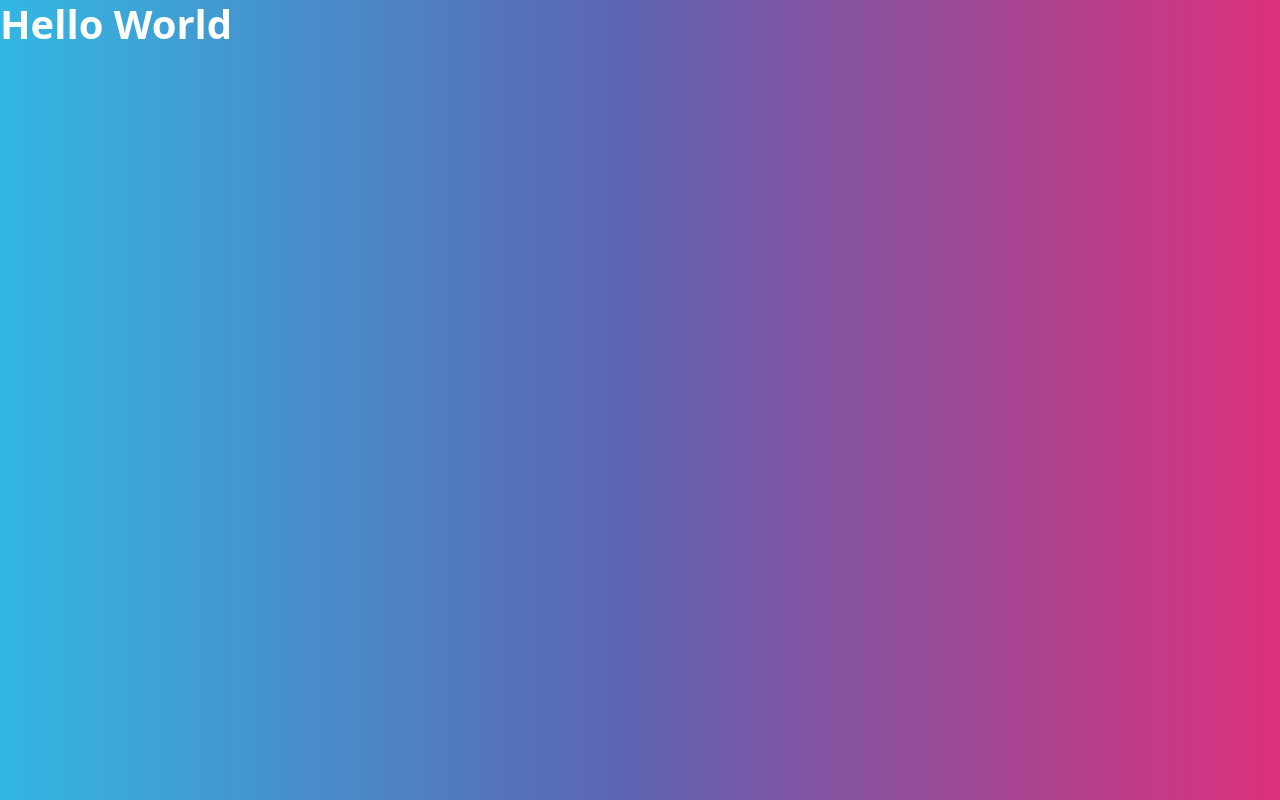
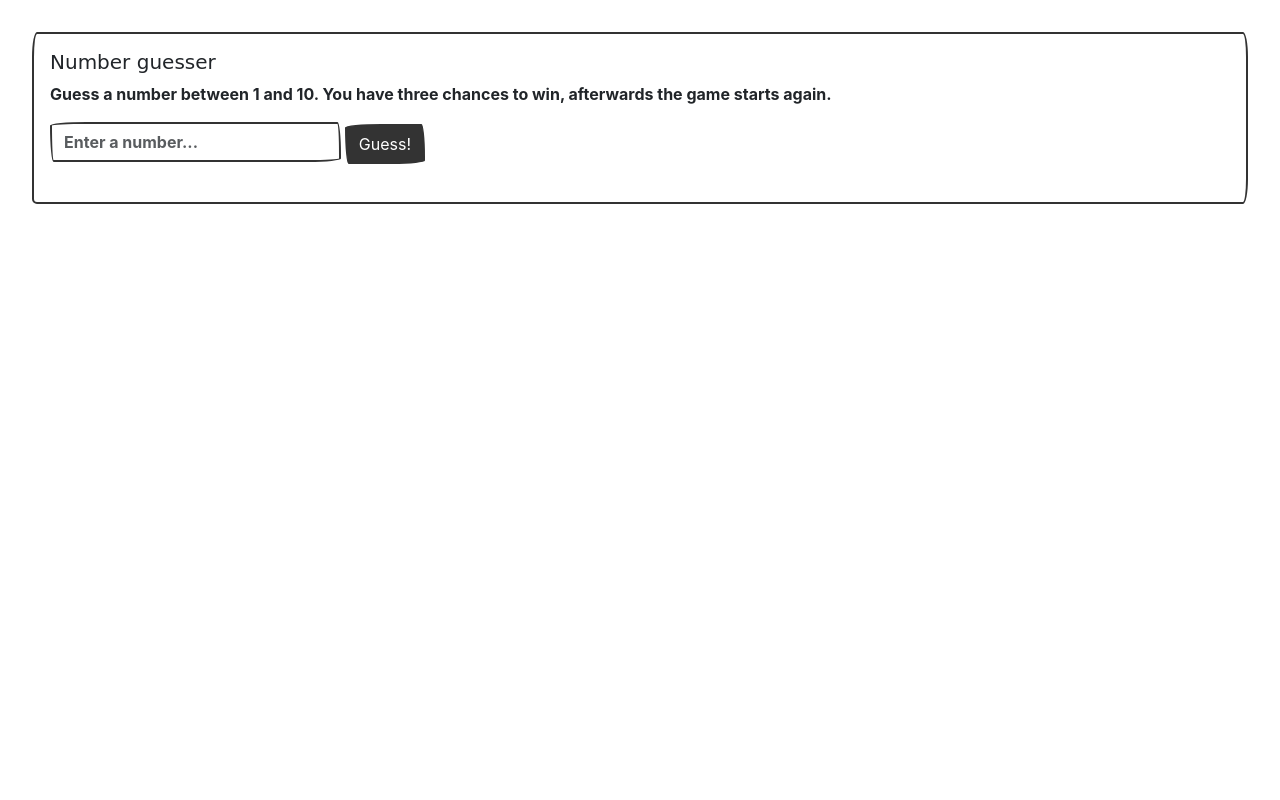
Before and after one commit to JonasBne/number-guessing-game, a website built with webpack: page src/html/index.html in a window 1280 px wide. Built offline with nearby package versions, Linux system fonts and the light colour scheme; a web font is replaced by a local one.

Commit message:
Added UI

```diff
--- a/src/css/custom.scss
+++ b/src/css/custom.scss
@@ -0,0 +1,3 @@
+body {
+  margin: 2rem;
+}
--- a/src/html/index.html
+++ b/src/html/index.html
@@ -6,6 +6,20 @@
 </head>
 
 <body>
-<h1>Hello World</h1>
+
+<div class="card">
+    <div class="card-body">
+        <h5 class="card-title">Number guesser</h5>
+        <div id="game">
+            <p class="card-text">Guess a number between <span id="min-number">1</span> and <span id="max-number">10</span>. You have three chances to win, afterwards the game starts again.</p>
+            <label for="input-number" class="form-label">
+                <input id="input-number" class="form-control" type="number" placeholder="Enter a number...">
+            </label>
+            <button id="guess-btn" class="btn btn-primary">Guess!</button>
+            <p id="message"></p>
+        </div>
+    </div>
+</div>
+
 </body>
 </html>
--- a/src/index.js
+++ b/src/index.js
@@ -1,4 +1,4 @@
 // Import Bootstrap
 import "bootstrap";
-import "bootswatch/dist/quartz/bootstrap.min.css";
+import "bootswatch/dist/sketchy/bootstrap.min.css";
 import "./css/custom.scss";
```
